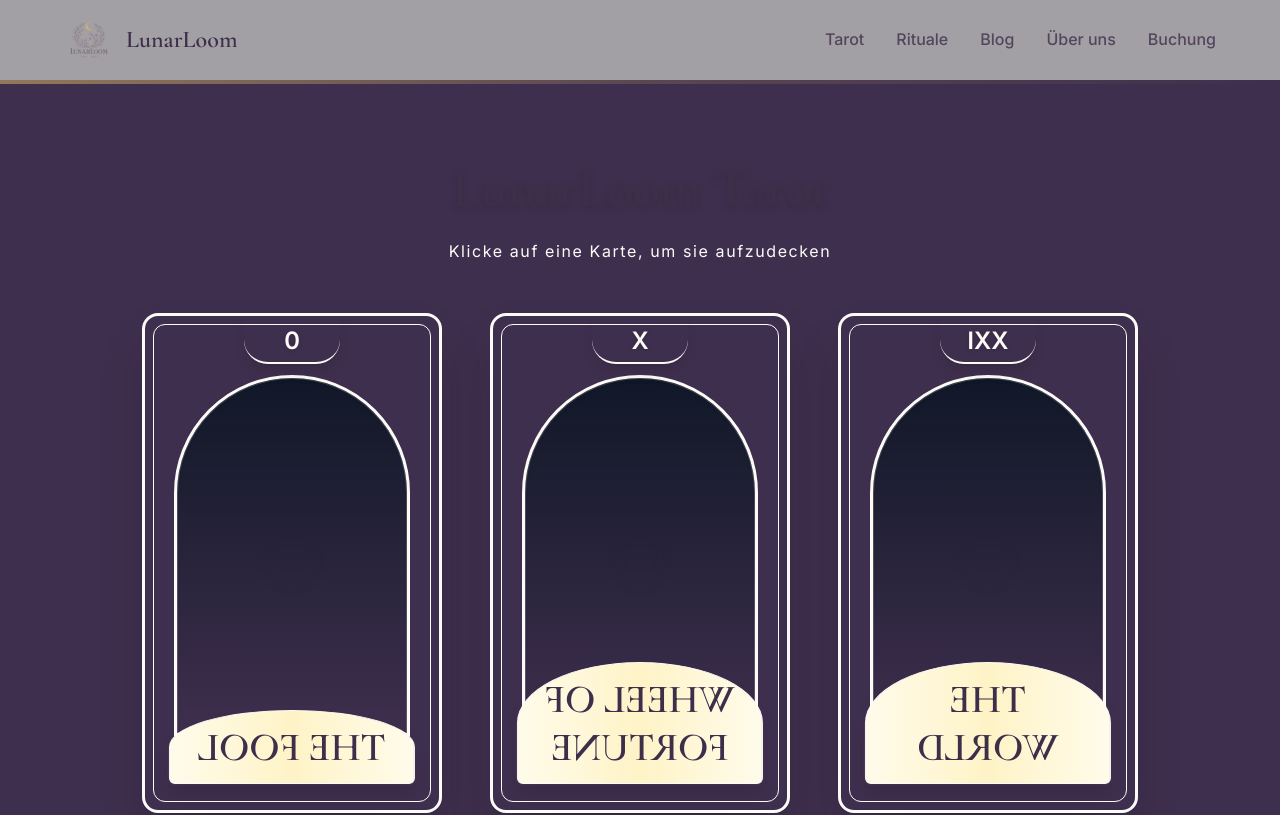
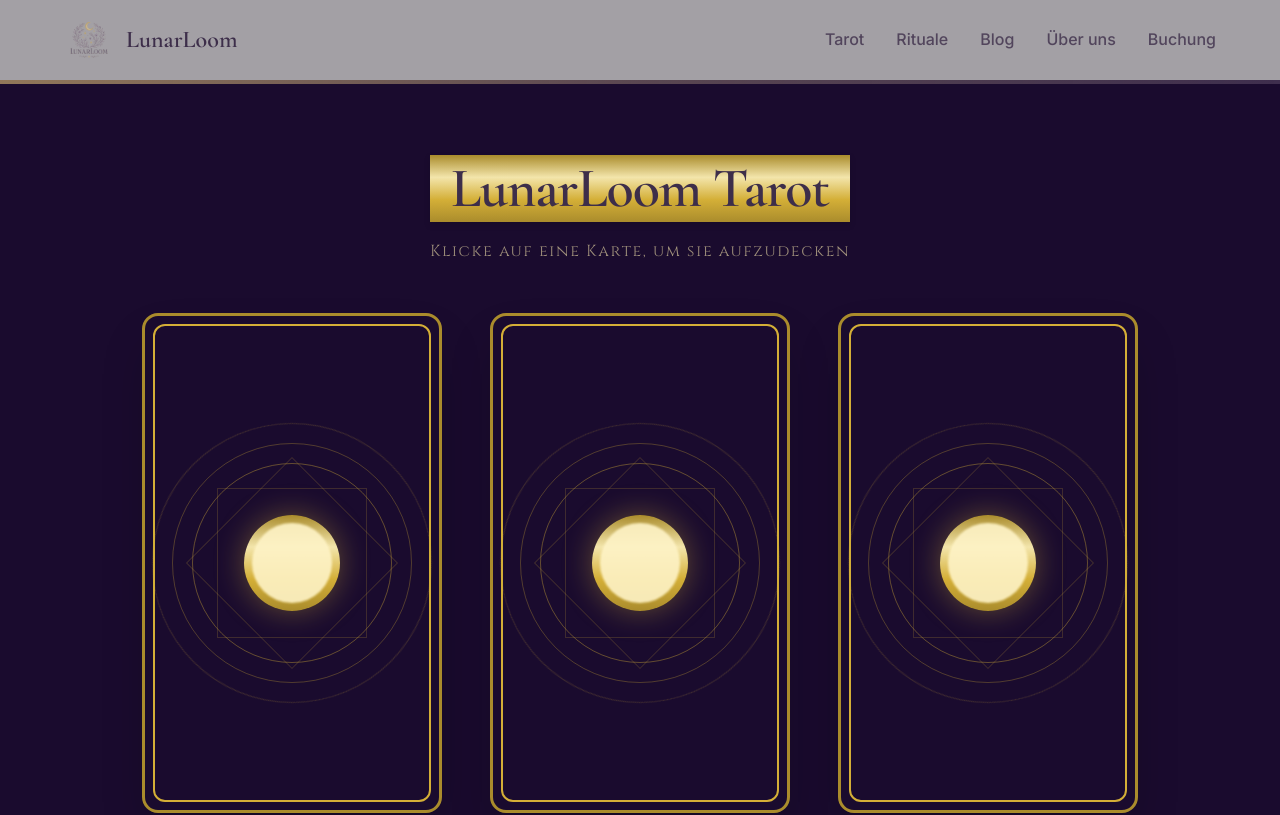
Before and after one commit to Hazy142/lunarloom-frontend, a Next.js app: page /demo in a window 1280 px wide. Shown: the top 815 px of the page. Built offline with nearby package versions, Linux system fonts and the light colour scheme.

Commit message:
feat: Establish Lunarloom design system with mystical theme and Tarot card styles, and create the TarotCard component.

```diff
--- a/app/globals.css
+++ b/app/globals.css
@@ -68,6 +68,89 @@
   --color-foreground: var(--foreground);
   --font-heading: var(--font-cormorant);
   --font-body: var(--font-inter);
+
+  /* Tarot Card Color System */
+  --color-tarot-dark: #1a0b2e;
+  --color-tarot-gold-light: #f3e5ab;
+  --color-tarot-gold: #d4af37;
+  --color-tarot-gold-dark: #aa8c2c;
+  --color-tarot-gold-shadow: #4b3621;
+
+  /* Custom Font for Mystical Elements */
+  --font-mystical: var(--font-cinzel);
+}
+
+/* Tarot Tailwind Theme Extension */
+@utility tarot-dark {
+  background-color: #1a0b2e;
+}
+
+@utility bg-tarot-dark {
+  background-color: #1a0b2e;
+}
+
+@utility text-tarot-dark {
+  color: #1a0b2e;
+}
+
+@utility border-tarot-gold {
+  border-color: #d4af37;
+}
+
+@utility border-tarot-gold-dark {
+  border-color: #aa8c2c;
+}
+
+@utility border-tarot-gold-light {
+  border-color: #f3e5ab;
+}
+
+@utility text-tarot-gold {
+  color: #d4af37;
+}
+
+@utility text-tarot-gold-light {
+  color: #f3e5ab;
+}
+
+@utility stroke-tarot-gold {
+  stroke: #d4af37;
+}
+
+@utility bg-gold-gradient {
+  background: linear-gradient(135deg, #f3e5ab 0%, #d4af37 50%, #aa8c2c 100%);
+}
+
+@utility bg-gold-shiny {
+  background: linear-gradient(to bottom, #aa8c2c, #f3e5ab, #d4af37, #aa8c2c);
+}
+
+/* Font utility */
+@utility font-mystical {
+  font-family: var(--font-cinzel), serif;
+}
+
+/* 3D Perspective Utilities for Card Flip */
+@utility perspective-1000 {
+  perspective: 1000px;
+}
+
+@utility preserve-3d {
+  transform-style: preserve-3d;
+}
+
+@utility backface-hidden {
+  backface-visibility: hidden;
+}
+
+/* Slow rotation for mandala */
+@keyframes spin-slow {
+  from { transform: rotate(0deg); }
+  to { transform: rotate(360deg); }
+}
+
+@utility animate-spin-slow {
+  animation: spin-slow 60s linear infinite;
 }
 
 /* ============================================
--- a/components/tarot/TarotCard.tsx
+++ b/components/tarot/TarotCard.tsx
@@ -48,7 +48,7 @@ const TarotCard: React.FC<TarotCardProps> = ({ number, name, imageSrc, isReverse
                     {/* Nummer Plakette */}
                     <div className="absolute top-0 left-1/2 -translate-x-1/2 z-20 w-24 h-12">
                         <div className="w-full h-full bg-gold-shiny rounded-b-3xl shadow-lg border-b-2 border-tarot-gold-light flex items-center justify-center">
-                            <span className="font-mystical text-2xl font-bold text-tarot-dark drop-shadow-sm pt-1">
+                            <span className="font-mystical text-2xl font-bold text-white drop-shadow-md pt-1">
                                 {number}
                             </span>
                         </div>
@@ -106,8 +106,8 @@ const TarotCard: React.FC<TarotCardProps> = ({ number, name, imageSrc, isReverse
                         </div>
 
                         {/* Zentraler Mond/Sonne */}
-                        <div className="relative z-10 w-20 h-20 rounded-full bg-gold-gradient shadow-[0_0_30px_rgba(212,175,55,0.4)] flex items-center justify-center">
-                            <div className="w-16 h-16 rounded-full bg-tarot-dark/20 backdrop-blur-sm"></div>
+                        <div className="relative z-10 w-24 h-24 rounded-full bg-gold-shiny shadow-[0_0_30px_rgba(212,175,55,0.4)] flex items-center justify-center">
+                            <div className="w-20 h-20 rounded-full bg-amber-100 opacity-90 blur-[1px]"></div>
                         </div>
 
                         <div className="absolute inset-2 border-2 border-tarot-gold rounded-xl pointer-events-none"></div>
@@ -124,8 +124,8 @@ const SideDecoration = ({ position }: { position: 'left' | 'right' }) => {
         <div className={cn("absolute top-1/4 bottom-1/4 w-4 flex flex-col justify-between opacity-60 pointer-events-none", isLeft ? 'left-2' : 'right-2')}>
             <svg width="20" height="300" viewBox="0 0 20 300" className="h-full w-full stroke-tarot-gold fill-none">
                 <path d={isLeft
-                    ? "M0,0 Q20,75 0,150 T0,300"
-                    : "M20,0 Q0,75 20,150 T20,300"} strokeWidth="0.8" />
+                    ? "M0,0 Q20,75 0,150 T0,300 M10,0 L10,300"
+                    : "M20,0 Q0,75 20,150 T20,300 M10,0 L10,300"} strokeWidth="0.5" />
             </svg>
         </div>
     );
```
